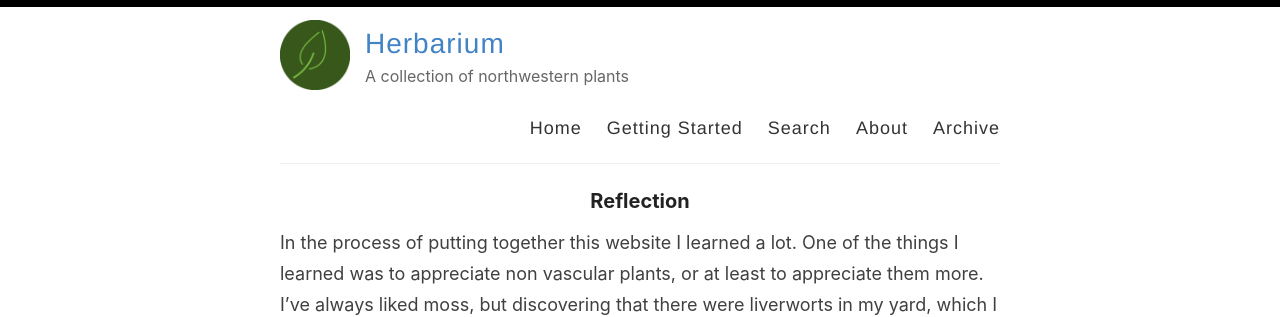
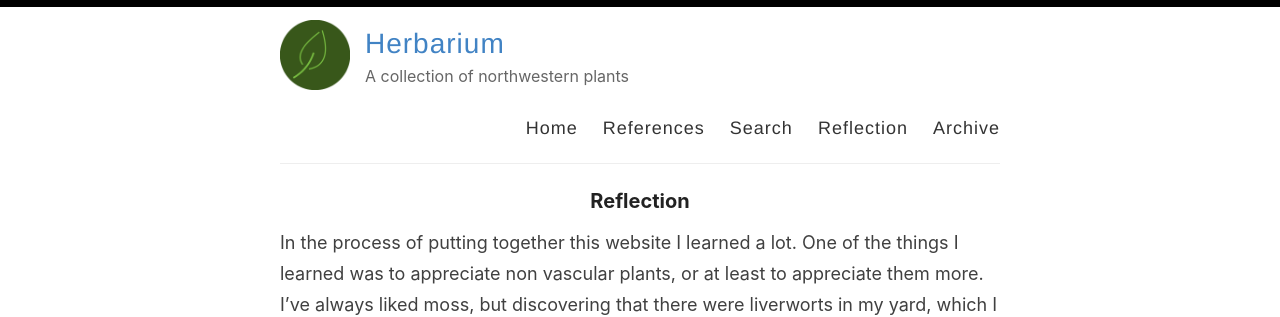
Before and after one commit to Abyssin/abyssin.github.io, a Jekyll site: the page built from _pages/Reflection.md, in a window 1280 px wide. Shown: the top 317 px of the page. Built offline with Jekyll 4.4.1, drawn with Linux system fonts in a browser that asks for light colours.

Commit message:
Changing the tab buttons

```diff
--- a/_layouts/default.html
+++ b/_layouts/default.html
@@ -29,9 +29,9 @@
 
             <nav>
               <a href="{{ site.baseurl }}/">Home</a>
-              <a href="{{ site.baseurl }}/getting-started">Getting Started</a>
+              <a href="{{ site.baseurl }}/reference">References</a>
               <a href="{{ site.baseurl }}/search">Search</a>
-              <a href="{{ site.baseurl }}/about">About</a>
+              <a href="{{ site.baseurl }}/reflection">Reflection</a>
               <a href="{{ site.baseurl }}/archive">Archive</a>
             </nav>
           </header>
--- a/_pages/Reflection.md
+++ b/_pages/Reflection.md
@@ -1,6 +1,6 @@
 ---
 layout: page
-permalink: /Reflection/
+permalink: /reflection/
 title: Reflection
 ---
 
```
